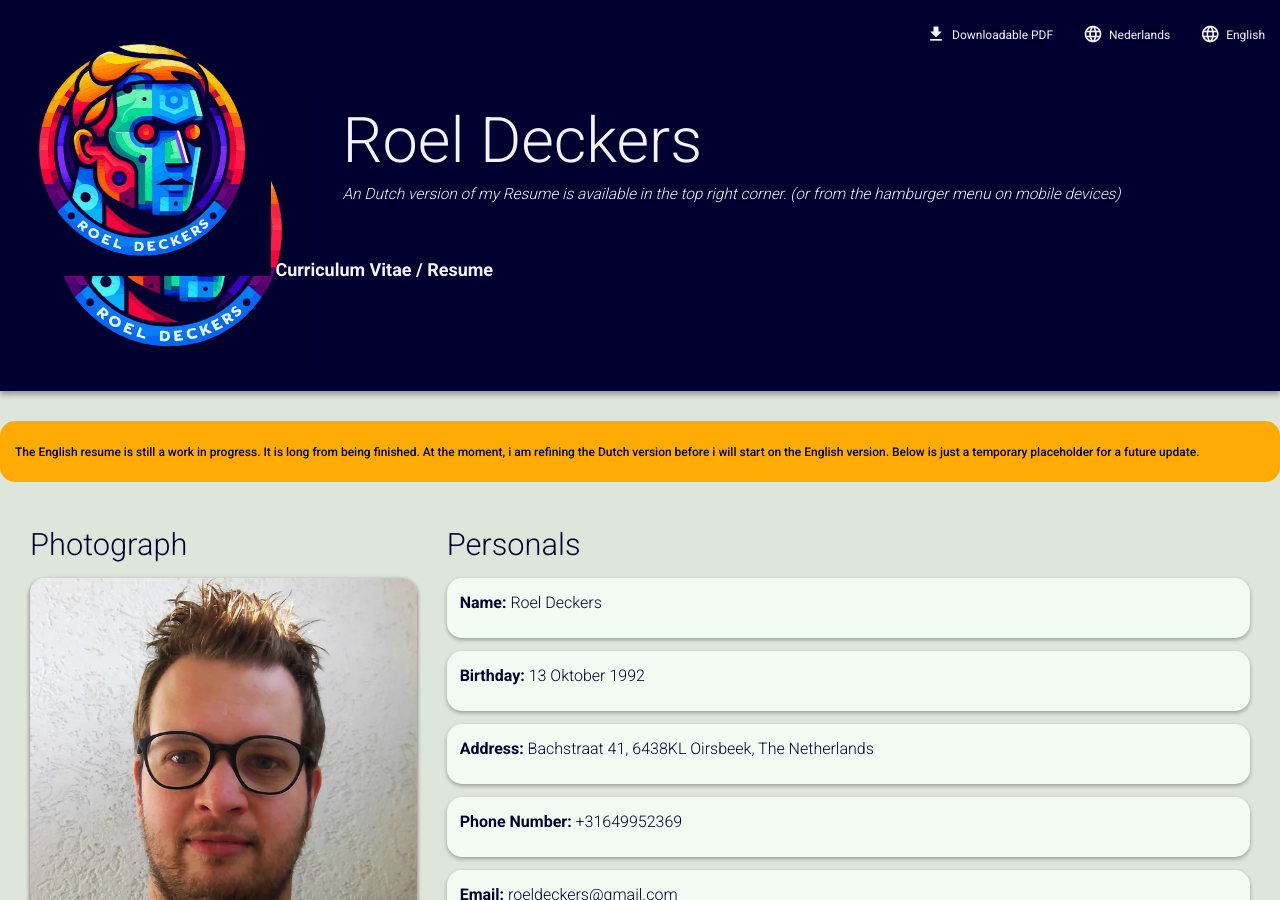
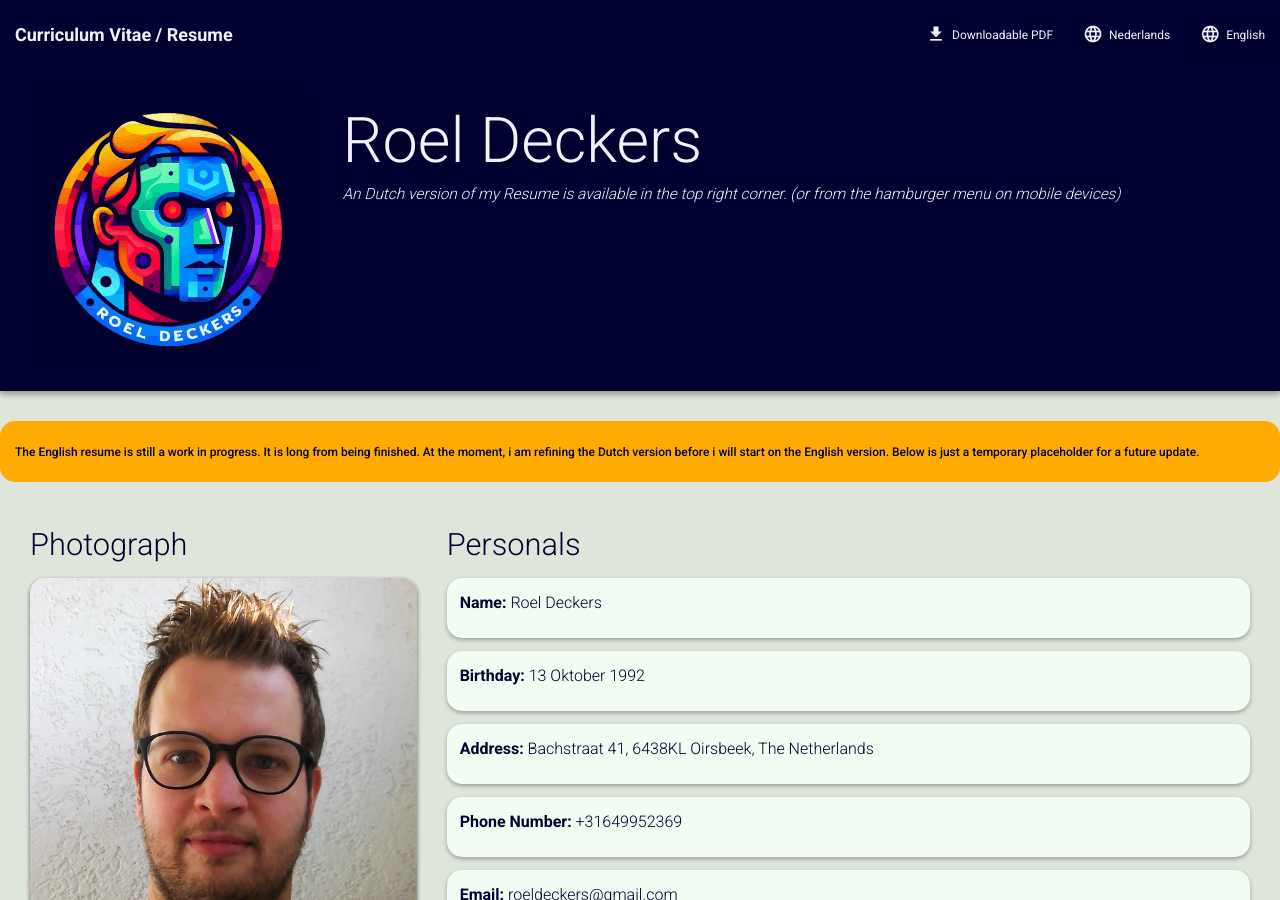
Before and after one commit to RoelD/CV, a Jekyll site: the page built from indexEng.html, in a window 1280 px wide and 900 px high. Built offline with Jekyll 4.4.1, drawn with Linux system fonts in a browser that asks for light colours.

Commit message:
navBrand: remove duplicate image.
This is the first time i have seen 2. Maybe that was why it was not working. Try this first, else i will try to insert it in the layout instead of the index

```diff
--- a/_layouts/default.html
+++ b/_layouts/default.html
@@ -48,11 +48,7 @@
             <i class="material-icons">menu</i>
           </button>
           <a class="navbar-brand" href="{{ site.baseurl }}/">
-
-            {% include svg/navBrandSmall.svg %}
-
-            <b>Curriculum Vitae / Resume</b></a
-          >
+            <b>Curriculum Vitae / Resume</b></a>
         </div>
         <div id="navbar" class="navbar-collapse collapse">
           <ul class="nav navbar-nav navbar-right">
--- a/index.html
+++ b/index.html
@@ -11,7 +11,7 @@ much trouble.
 <div class="jumbotron">
   <div class="container-fluid">
     <div class="col-sm-3">
-      {% include svg/NewLogoVector.svg %}
+      {% include svg/navBarSmall.svg %}
     </div>
     <div class="col-sm-9">
       <h1>Roel Deckers</h1>
```
